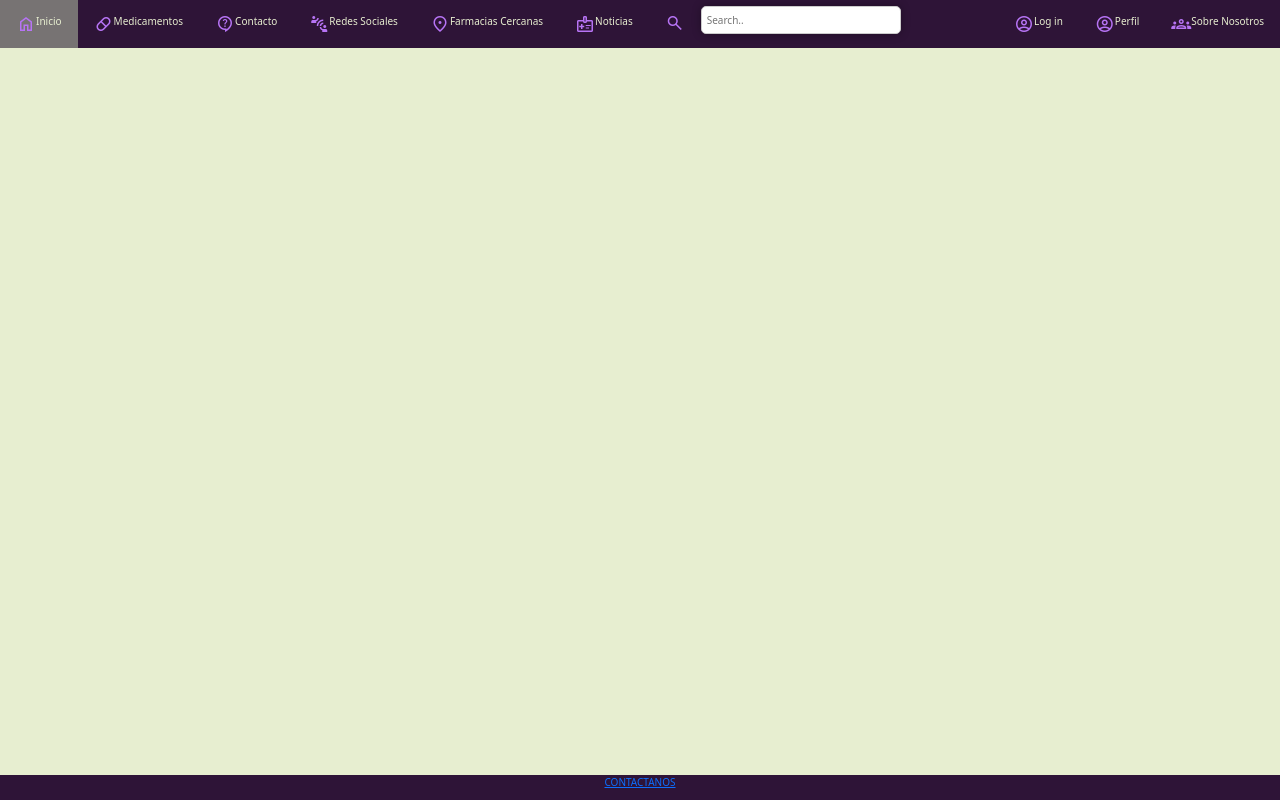
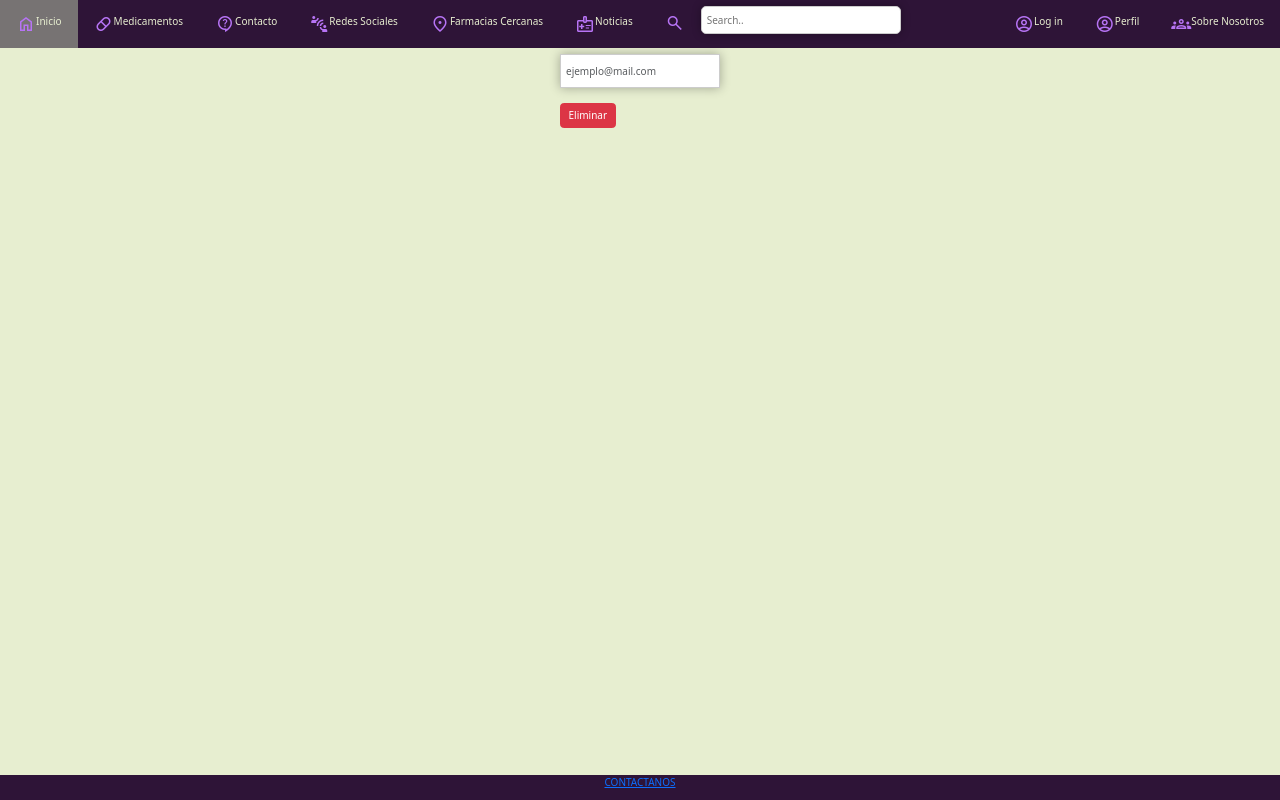
Before and after one commit to prindoxx/ingenieria-web-vite-react, a React (Vite) app: page /Admin in a window 1280 px wide. Built offline with nearby package versions, Linux system fonts and the light colour scheme.

Commit message:
redireccion usuarios

```diff
--- /dev/null
+++ b/src/Admin.jsx
@@ -0,0 +1,55 @@
+import React, { useState } from "react";
+import "./styles.css";
+import "bootstrap/dist/css/bootstrap.css";
+import axios from "axios";
+
+function Admin() {
+  const [mensaje, setMensaje] = useState("");
+
+  const eliminarUsuario = async (event) => {
+    event.preventDefault();
+    const email = event.target.email.value;
+
+    try {
+      const response = await axios.delete(
+        `http://localhost:4000/eliminarUsuario/${encodeURIComponent(email)}`
+      );
+
+      if (response.data.error) {
+        setMensaje("El usuario no existe en la base de datos.");
+      } else {
+        setMensaje("Usuario eliminado correctamente.");
+      }
+    } catch (error) {
+      console.log("La solicitud ha fallado:", error.message);
+    }
+  };
+
+  return (
+    <>
+      <div className="d-flex justify-content-center align-items-center">
+        <div>
+          <h2>Admin</h2>
+          <form onSubmit={eliminarUsuario}>
+            <div className="mb-3">
+              <label htmlFor="email">Correo: </label>
+              <input
+                id="email"
+                type="email"
+                name="email"
+                placeholder="ejemplo@mail.com"
+                className="form-control rounded-0"
+              />
+            </div>
+            <button type="submit" className="btn btn-danger">
+              Eliminar
+            </button>
+          </form>
+          {mensaje && <p>{mensaje}</p>}
+        </div>
+      </div>
+    </>
+  );
+}
+
+export default Admin;
--- a/src/App.jsx
+++ b/src/App.jsx
@@ -22,6 +22,7 @@ import Registrarse from './Registrarse';
 import Sobrenosotros from './Sobrenosotros';
 import Footer from './Footer';
 import ListaFavoritos from './ListaFavoritos';
+import Admin from './Admin';
 import { FavoritoContextProvider } from './context/FavoritoContext';
 
 function App() {
@@ -50,6 +51,7 @@ function App() {
           <Route path='/Redessociales' element={<Redessociales />} />
           <Route path='/Registrarse' element={<Registrarse />} />
           <Route path='/ListaFavoritos' element={<ListaFavoritos />} />
+          <Route path='/Admin' element={<Admin />} />
         </Routes>
         <Footer />
       </div>
--- a/src/Login.jsx
+++ b/src/Login.jsx
@@ -10,7 +10,7 @@ import { useForm } from "react-hook-form";
 function Login() {
 
     const { register, formState: { errors }, handleSubmit } = useForm();
-
+    const navigate = useNavigate();
 
     const onSubmit = () => {
         event.preventDefault();
@@ -27,14 +27,19 @@ function Login() {
             url: url + "/login",
         })
             .done(function (data, textStatus, jqXHR) {
-                console.log(data); // Ejemplo de cómo mostrar la respuesta en la consola
                 if (data.error) {
-                    console.log("fallaste ctm")
-                } else {
-                    console.log("wena logueado")
-                    alert("Logueado")
-                }
-            })
+                    console.log("Inicio fallido");
+                    } else {
+                        console.log("Inicio de sesion exitoso");
+                        console.log(data);
+                    alert("Inicio de sesion exitoso");
+                    if (data.datos === "admin") {
+                        navigate("/admin");
+                    } else if (data.datos === "usuario") {
+                        navigate("/");
+                    }
+                    }
+                })
             .fail(function (jqXHR, textStatus, errorThrown) {
                 if (console && console.log) {
                     console.log("La solicitud a fallado: " + textStatus);
```
Also changed, not shown: 1 other file (tests, documents, lock files or other folders).
